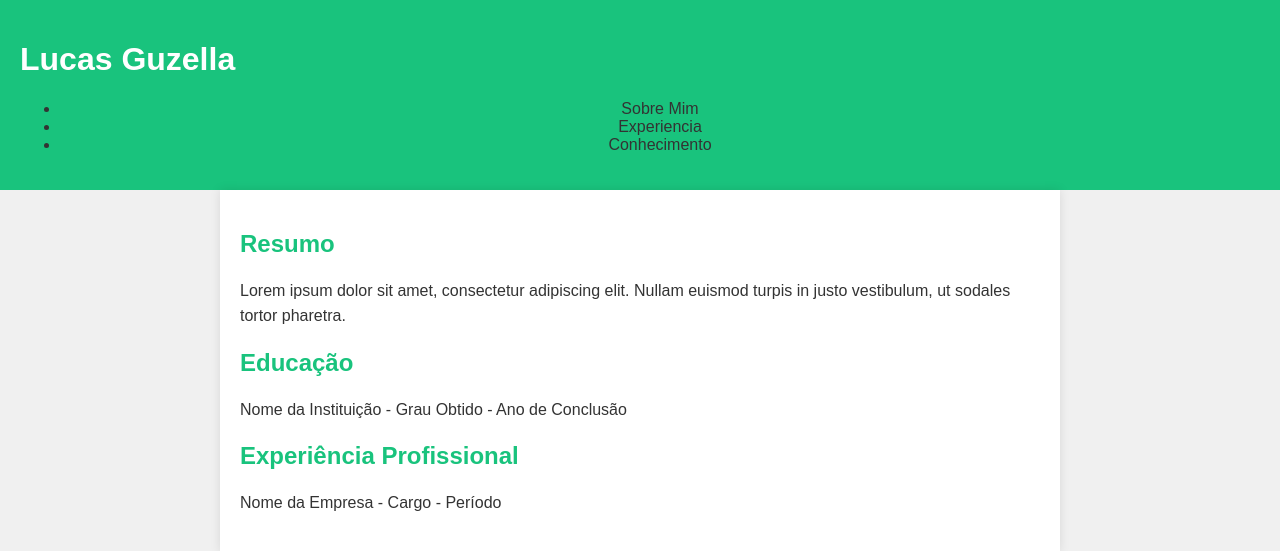
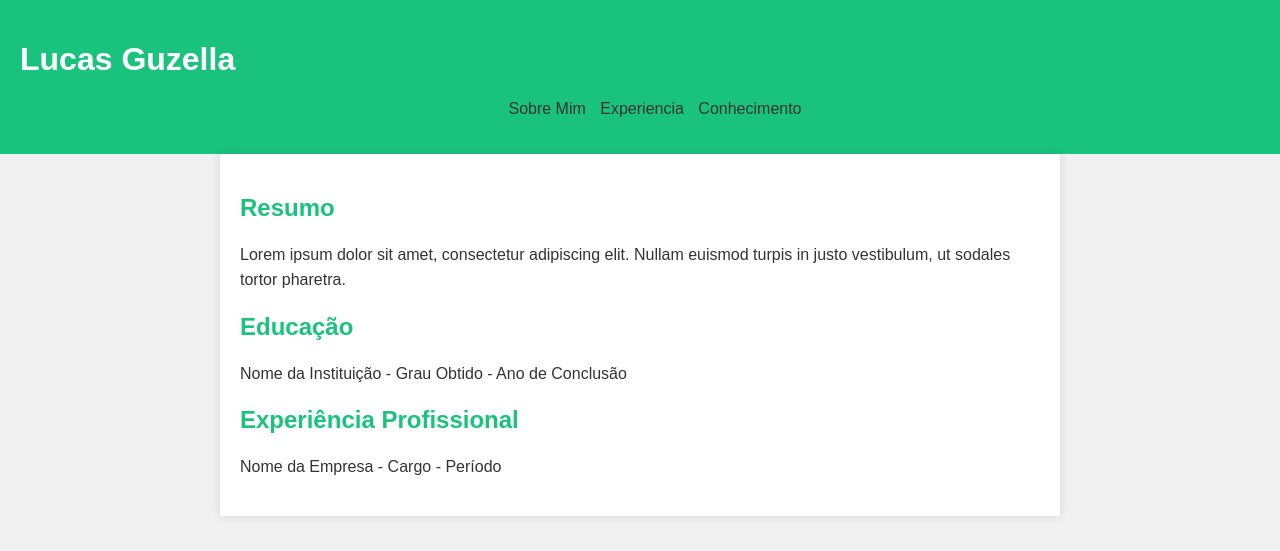
Before and after one commit to LucasGuzella/lucasguzella, a PHP site: page / in a window 1280 px wide. Shown: the top 551 px of the page. Run offline with PHP 8.4, Linux system fonts and the light colour scheme.

Commit message:
Update styles.css

```diff
--- a/styles.css
+++ b/styles.css
@@ -31,3 +31,12 @@ h2 {
 p {
     line-height: 1.6;
 }
+
+ul {
+    list-style-type: none;
+}
+
+li {
+    display: inline;
+    margin-right: 10px;
+}
```
